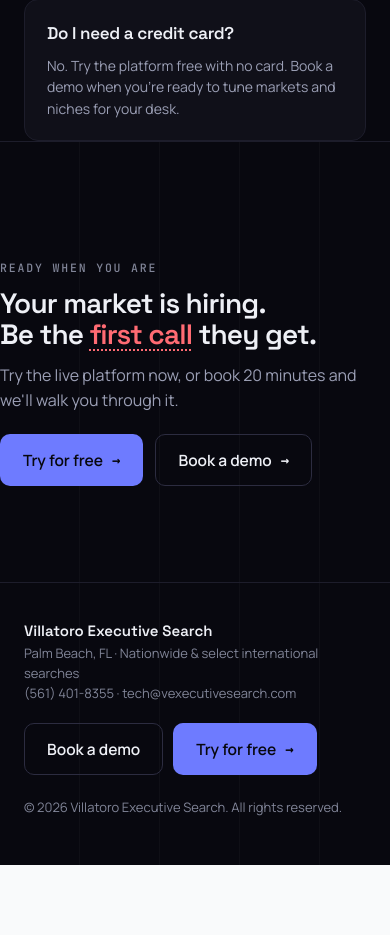
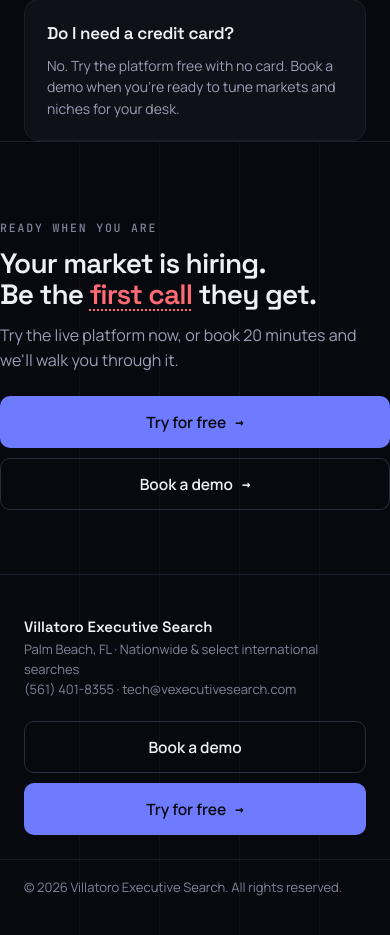
Before and after one commit to vexecutivesearch/V-Executive-Search, a Next.js app: page / in a window 390 px wide. Shown: the part 6389-7324 px from the top of the page. Before the commit the page ends 7254 px from the top, so only its background shows below. Built offline with nearby package versions, Linux system fonts and the light colour scheme.

Commit message:
Fix landing final CTA + footer spacing on mobile
Give the closing section and footer more vertical room, separate the
copyright with a rule, and stack CTAs full-width under 720px.

Co-authored-by: vexecutivesearch <vexecutivesearch@users.noreply.github.com>

```diff
--- a/src/components/landing/LandingSections.tsx
+++ b/src/components/landing/LandingSections.tsx
@@ -315,7 +315,7 @@ export function LandingSections({ onBookDemo }: LandingSectionsProps) {
             </a>
           </div>
         </div>
-        <div className="wrap" style={{ marginTop: 22 }}>
+        <div className="wrap foot-copy">
           © 2026 Villatoro Executive Search. All rights reserved.
         </div>
       </footer>
--- a/src/components/landing/landing.css
+++ b/src/components/landing/landing.css
@@ -853,22 +853,27 @@
   border-top: 1px solid var(--line);
 }
 
+.landing .final h2 {
+  margin-bottom: 16px;
+}
+
 .landing .final .hero-cta {
   display: flex;
   gap: 12px;
   flex-wrap: wrap;
-  margin-top: 8px;
+  margin-top: 4px;
 }
 
 .landing .final p {
   color: var(--text-dim);
-  margin-bottom: 22px;
+  margin-bottom: 28px;
   max-width: 520px;
+  line-height: 1.55;
 }
 
 footer.landing-footer {
   border-top: 1px solid var(--line);
-  padding: 36px 0 48px;
+  padding: 48px 0 56px;
   font-size: 13px;
   color: var(--text-faint);
 }
@@ -876,7 +881,7 @@ footer.landing-footer {
 .landing .foot {
   display: flex;
   justify-content: space-between;
-  gap: 20px;
+  gap: 24px;
   flex-wrap: wrap;
   align-items: flex-start;
 }
@@ -888,10 +893,68 @@ footer.landing-footer {
   font-weight: 600;
 }
 
+.landing .foot-copy {
+  margin-top: 28px;
+  padding-top: 20px;
+  border-top: 1px solid var(--line);
+  line-height: 1.5;
+}
+
 .landing .nav-cta {
   display: flex;
   gap: 10px;
   flex-wrap: wrap;
+}
+
+@media (max-width: 720px) {
+  .landing .final {
+    padding: 72px 0 64px;
+  }
+
+  .landing .final h2 {
+    margin-bottom: 14px;
+  }
+
+  .landing .final p {
+    margin-bottom: 24px;
+  }
+
+  .landing .final .hero-cta {
+    flex-direction: column;
+    align-items: stretch;
+    gap: 10px;
+    margin-top: 0;
+  }
+
+  .landing .final .hero-cta .btn {
+    width: 100%;
+    justify-content: center;
+  }
+
+  footer.landing-footer {
+    padding: 40px 0 48px;
+  }
+
+  .landing .foot {
+    flex-direction: column;
+    gap: 22px;
+  }
+
+  .landing .foot .nav-cta {
+    width: 100%;
+    flex-direction: column;
+    align-items: stretch;
+  }
+
+  .landing .foot .nav-cta .btn {
+    width: 100%;
+    justify-content: center;
+  }
+
+  .landing .foot-copy {
+    margin-top: 24px;
+    padding-top: 18px;
+  }
 }
 
 /* modal */
```
